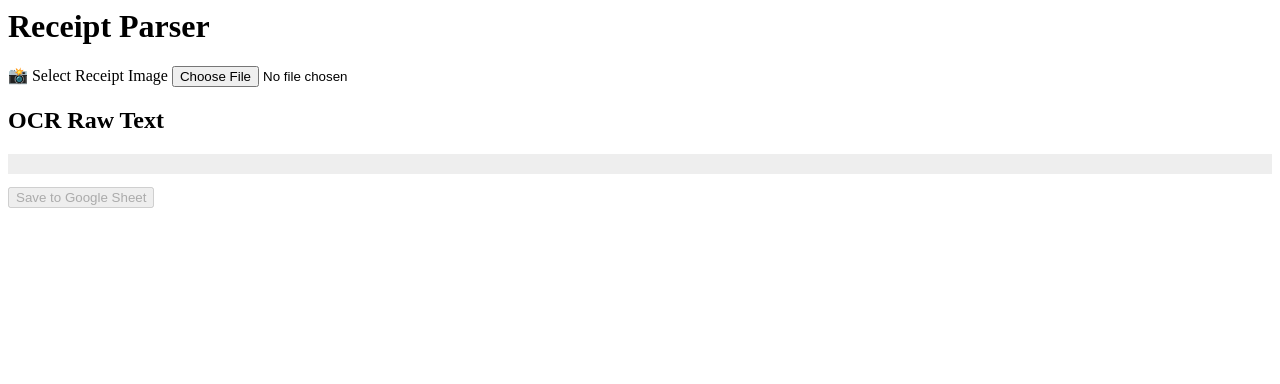
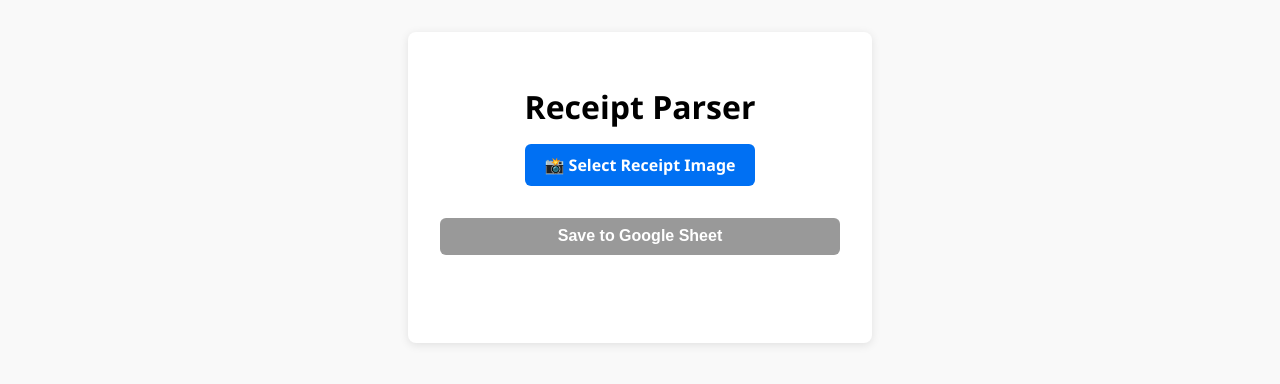
Before and after one commit to lyyxx3/receipt-parser, a website: page public/index.html in a window 1280 px wide. Drawn offline with Linux system fonts and the light colour scheme.

Commit message:
Update index.html

```diff
--- a/public/index.html
+++ b/public/index.html
@@ -1,3 +1,12 @@
+<!DOCTYPE html>
+<html lang="en">
+<head>
+  <meta charset="UTF-8" />
+  <meta name="viewport" content="width=device-width, initial-scale=1" />
+  <title>Receipt Parser</title>
+  <link rel="stylesheet" href="styles.css" />
+</head>
+<body>
   <main>
     <h1>Receipt Parser</h1>
 
@@ -7,11 +16,6 @@
     </label>
 
     <progress id="ocrProgress" max="1" value="0" style="display:none;"></progress>
-
-  <section>
-    <h2>OCR Raw Text</h2>
-    <pre id="ocrText" style="white-space: pre-wrap; background:#eee; padding:10px; max-height:200px; overflow-y:auto;"></pre>
-  </section>
 
     <section id="parsed" style="display:none;">
       <h2>Parsed Receipt Info</h2>
@@ -24,3 +28,7 @@
 
     <p id="status" class="status"></p>
   </main>
+
+  <script src="main.js"></script>
+</body>
+</html>
```
Lines whose indentation alone changed are shown as unchanged.
